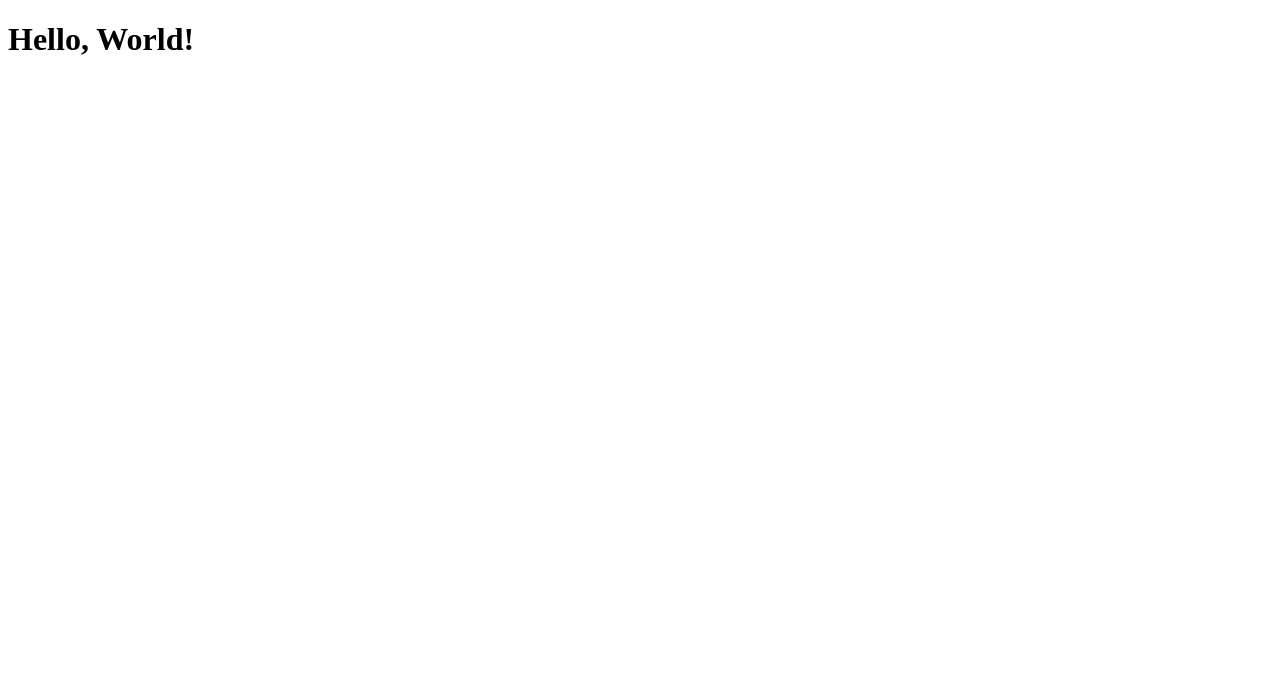
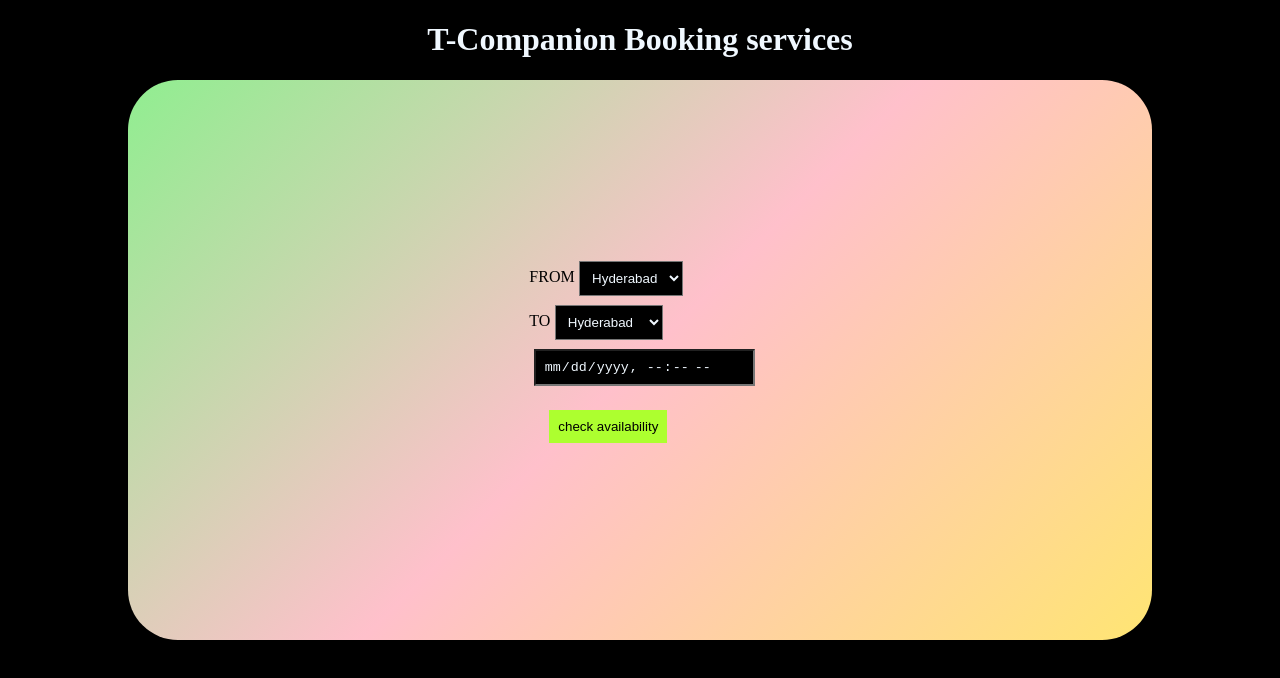
Before and after one commit to kanthalaHarivardhanReddy/bus-reservation-system, a React (Create React App) app: page / in a window 1280 px wide. Shown: the top 678 px of the page. Built offline with nearby package versions, Linux system fonts and the light colour scheme.

Commit message:
booking page

```diff
--- a/src/App.jsx
+++ b/src/App.jsx
@@ -1,9 +1,9 @@
 import React from "react";
-
+import Booking from "./Booking"
 const App = ()=>{
     return (
         <>
-            <h1>Hello, World!</h1>
+            <Booking />
         </>
     )
 }
--- /dev/null
+++ b/src/Booking.css
@@ -0,0 +1,34 @@
+body{
+    background-color: black;
+    color:black;
+}
+h1{
+    text-align: center;
+    color:aliceblue;
+
+}
+div.container{
+    background: linear-gradient(135deg,lightgreen,pink,rgb(255, 229, 115));
+    display: flex;
+    justify-content: center;
+    align-items: center;
+    height:70vh;
+    width:80vw;
+    margin:auto;
+    border-radius: 50px;
+}
+input,select{
+    padding:8px;
+    margin:2%;
+    color:aliceblue;
+    background-color: black;
+}
+button{
+    text-align: center;
+    margin:2%;
+    background-color: greenyellow;
+    padding: 9px;
+    margin:20px;
+    border:none;
+    cursor:pointer ;
+}
--- /dev/null
+++ b/src/Booking.jsx
@@ -0,0 +1,53 @@
+import React from "react";
+import './Booking.css'
+
+const Booking=()=>{
+    return (
+        <>
+            <h1>T-Companion Booking services</h1>
+            <div className="container">
+                <div>
+
+                <form>
+                    <div>
+                    FROM<select id="from">
+                            <option value="Hyderabad">Hyderabad</option>
+                            <option value="Delhi">Delhi</option>
+                            <option value="Bengaluru">Bengaluru</option>
+                            <option value="Bengaluru">Bengaluru</option>
+                            <option value="Bengaluru">Bengaluru</option>
+                            <option value="Bengaluru">Bengaluru</option>
+                            <option value="Bengaluru">Bengaluru</option>
+                            <option value="Bengaluru">Bengaluru</option>
+                        </select>
+                    </div>
+                    <div>
+                        TO<select id="to">
+                            <option value="Hyderabad">Hyderabad</option>
+                            <option value="Delhi">Delhi</option>
+                            <option value="Bengaluru">Bengaluru</option>
+                            <option value="Gandinagar" >Gandinagar</option>
+                            <option value="Bengaluru">Bengaluru</option>
+                            <option value="Bengaluru">Bengaluru</option>
+                            <option value="Bengaluru">Bengaluru</option>
+                            <option value="Bengaluru">Bengaluru</option>
+                            <option value="Bengaluru">Bengaluru</option>
+                            <option value="Bengaluru">Bengaluru</option>
+                        </select>
+                    </div>
+                    <div>
+                        <input type="datetime-local" placeholder="date" />
+                    </div>
+                    <div>
+
+                    </div>
+                    <button>check availability</button>
+                </form>
+                </div>
+            </div>
+        </>
+    )
+}
+
+
+export default Booking;
```
